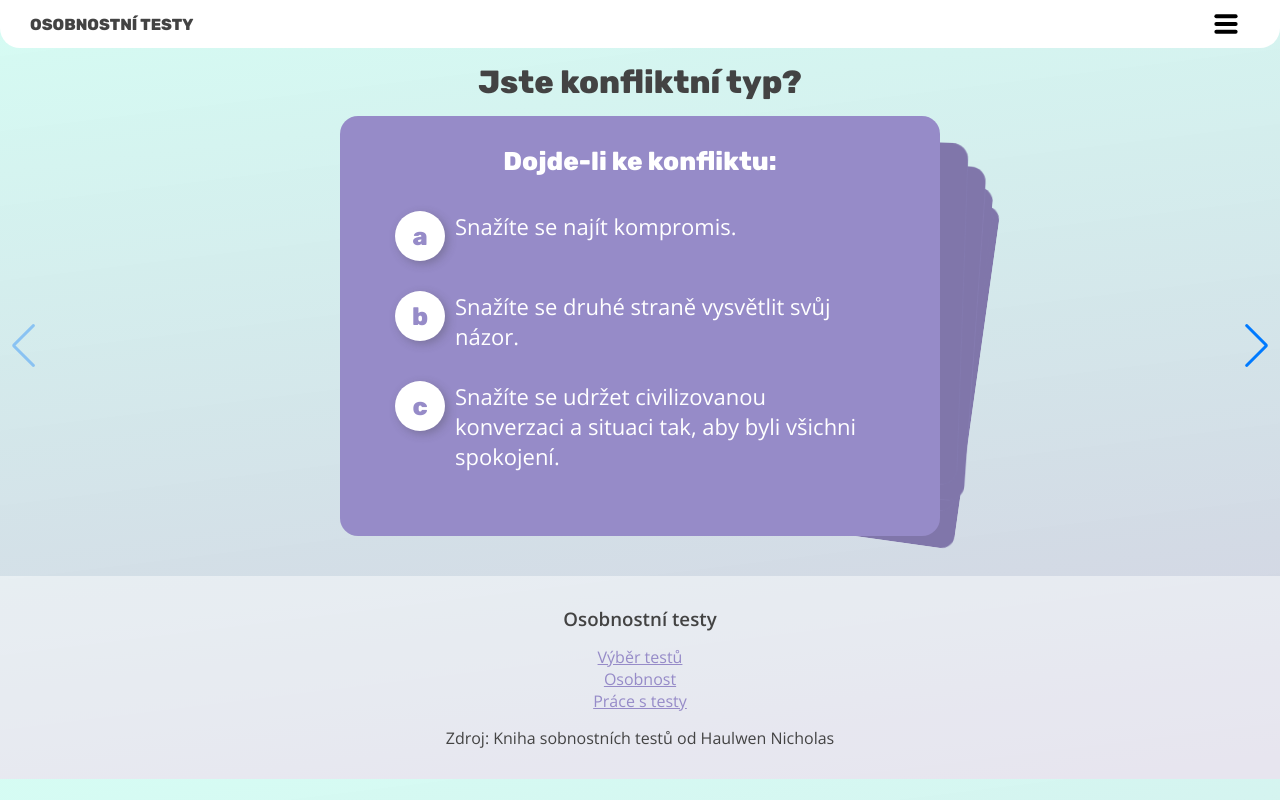
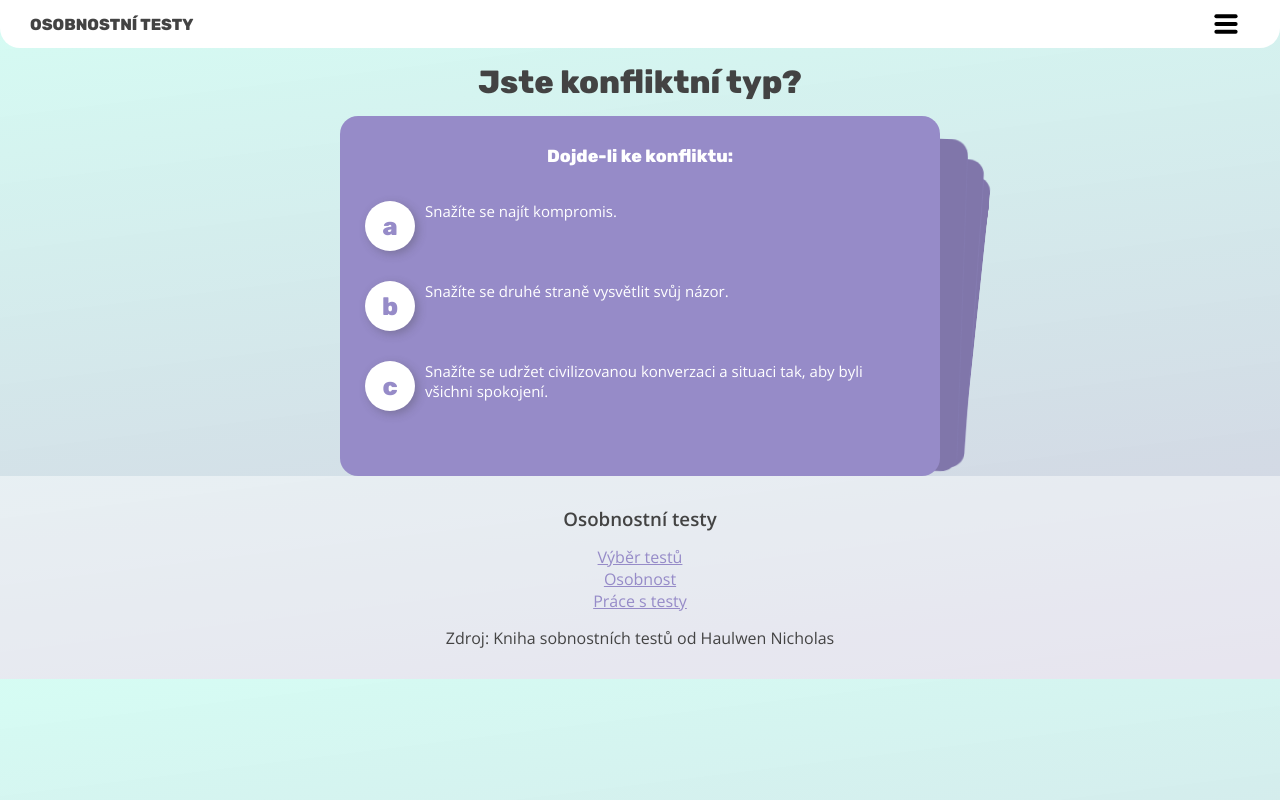
Before and after one commit to gracianaa/osobnostni-testy, a React (Vite) app: page /test/0 in a window 1280 px wide. Built offline with nearby package versions, Linux system fonts and the light colour scheme.

Commit message:
swiper slide height and font size adjusted

```diff
--- a/src/components/AnswerList/style.css
+++ b/src/components/AnswerList/style.css
@@ -1,7 +1,7 @@
 .answers {
   list-style-type: none;
   text-align: left;
-  padding: 20px;
+  padding: 20px 0;
   display: flex;
   flex-direction: column;
   align-items: stretch;
--- a/src/pages/QuestionsPage/index.jsx
+++ b/src/pages/QuestionsPage/index.jsx
@@ -66,9 +66,8 @@ export const QuestionsPage = () => {
     <div className="swiper">
       <Swiper
         effect={'cards'}
-        navigation
         grabCursor={true}
-        modules={[EffectCards, Navigation]}
+        modules={[EffectCards]}
         centeredSlides={true}
         slidesPerView={'auto'}
         className="mySwiper"
--- a/src/pages/QuestionsPage/style.css
+++ b/src/pages/QuestionsPage/style.css
@@ -5,13 +5,13 @@
 .swiper-slide {
   flex-grow: 1;
   max-width: 600px;
-  width: 70%;
-  /* height: 100vh; */
+  width: 90%;
+  height: auto;
   background-color: var(--color-primary);
   border-radius: 18px;
-  font-size: 22px;
+  font-size: 15px;
   color: #fff;
-  padding: 30px;
+  padding: 30px 20px;
 }
 
 .question__title {
```
